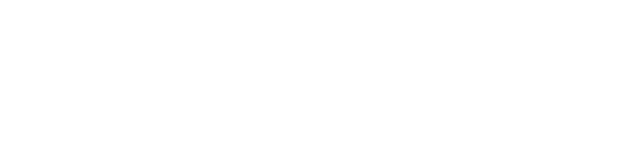
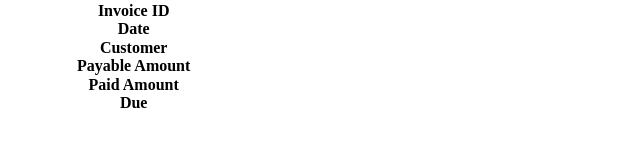
Before and after one commit to AbdulxamidSultanov/homework-3.12-with-team-and-template, a plain HTML site: page index.html in a window 1280 px wide. Shown: the whole page, without its empty margins (0-640 px from the left). Drawn offline with Linux system fonts and the light colour scheme.

```diff
--- a/index.html
+++ b/index.html
@@ -9,6 +9,27 @@
     <title>Document</title>
   </head>
   <body>
-
+    <div></div>
+    <main class="main">
+      <div class="container">
+        <div class="search"></div>
+        <div class="sales-Information"></div>
+        <div class="hero">
+          <table class="table">
+            <tr class="tr">
+              <th class="th">
+                <span></span>
+                <p>Invoice ID</p>
+                <p>Date</p>
+                <p>Customer</p>
+                <p>Payable Amount</p>
+                <p>Paid Amount</p>
+                <p>Due</p>
+              </th>
+            </tr>
+          </table>
+        </div>
+      </div>
+    </main>
   </body>
 </html>
```
